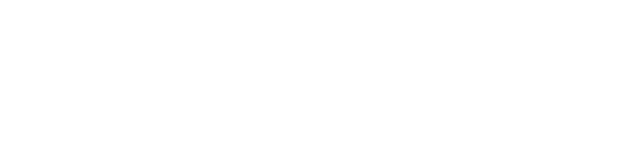
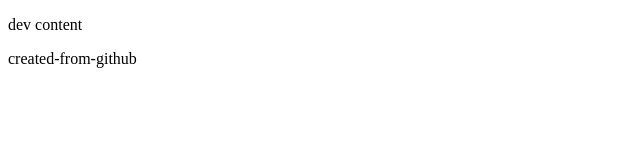
Before and after one commit to Bekinas/branch-practice, a plain HTML site: page index.html in a window 1280 px wide. Shown: the whole page, without its empty margins (0-640 px from the left). Drawn offline with Linux system fonts and the light colour scheme.

Commit message:
github commit

```diff
--- a/index.html
+++ b/index.html
@@ -7,6 +7,7 @@
     <title>Document</title>
 </head>
 <body>
-
+    <p>dev content</p>
+    <p>created-from-github</p>
 </body>
 </html>
```
